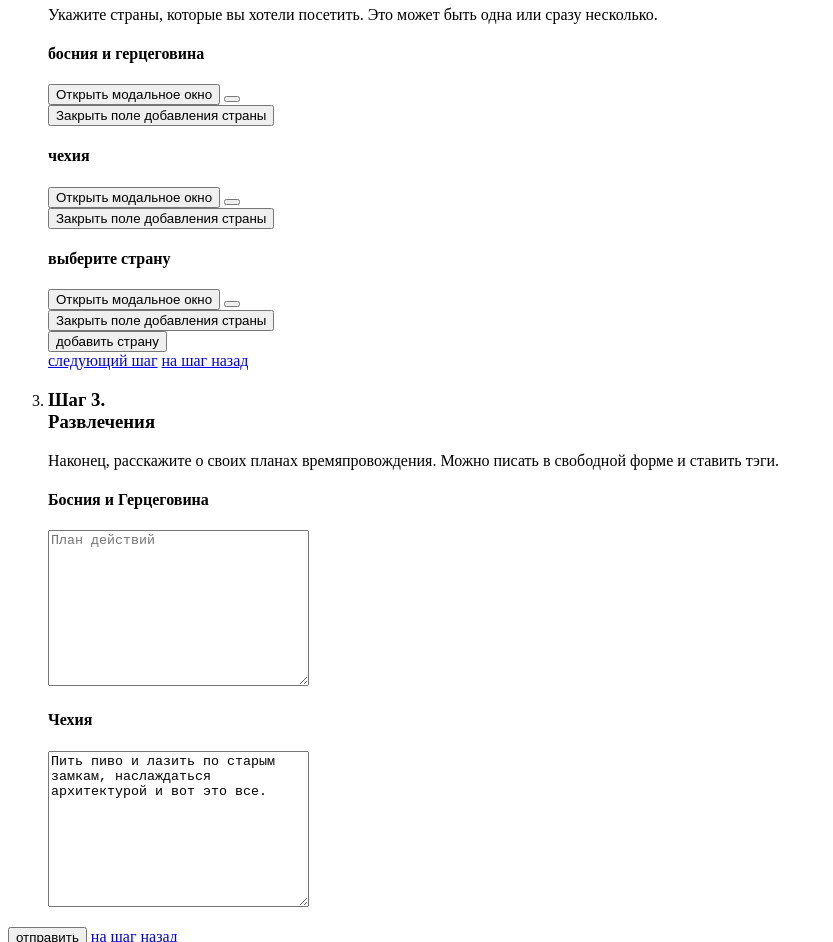
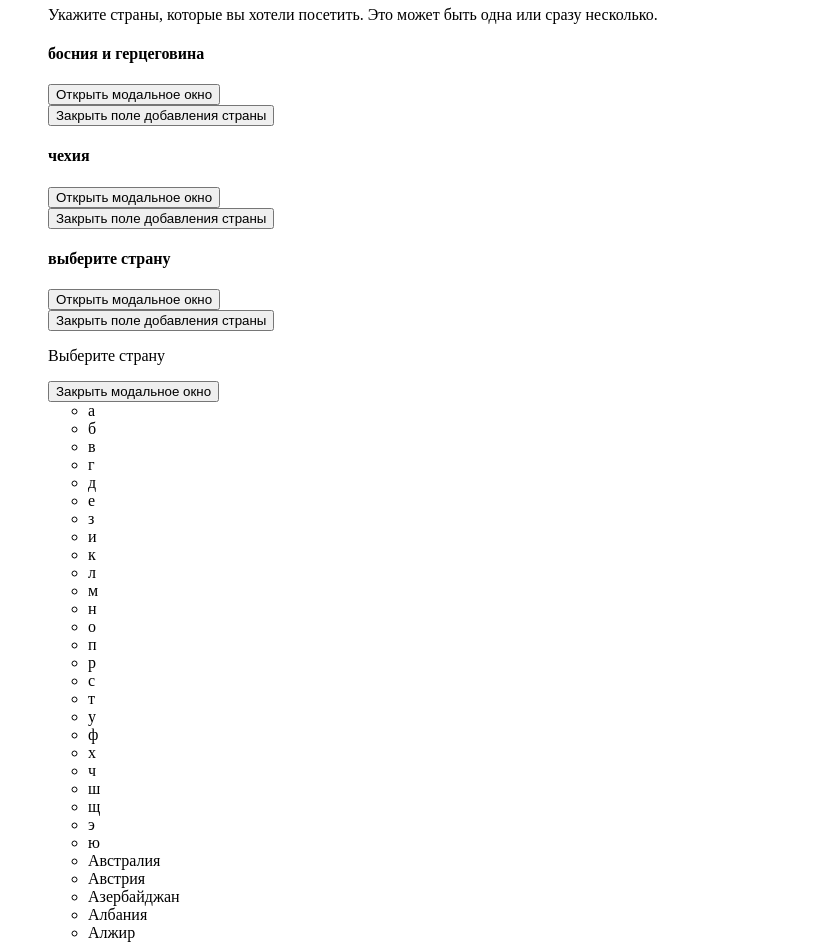
Before and after one commit to hinhilla/842325-pognali-21, a website: page source/form.html in a window 1280 px wide. Shown: the part 1383-2325 px from the top of the page, without its empty margins (0-833 px from the left). Drawn offline with Linux system fonts and the light colour scheme.

Commit message:
Разметка страницы формы

```diff
--- a/source/form.html
+++ b/source/form.html
@@ -27,7 +27,7 @@
               <a class="cite-navigation__link cite-navigation__link--active" href="#">направления</a>
             </li>
             <li class="cite-navigation__item">
-              <a class="cite-navigation__link" href="#">попутчики</a>
+              <a class="cite-navigation__link" href="source/catalog.html">попутчики</a>
             </li>
           </ul>
           <ul class="main-navigation__list user-navigation">
@@ -337,41 +337,83 @@
               <a name="second-step"><h3 class="route__tittle tittle-of-step">Шаг 2.<br>Маршрут</h3></a>
               <p class="route__description description-of-step">Укажите страны, которые вы хотели посетить. Это может быть одна или сразу несколько.</p>
               <div class="add-country-block">
-                <div class="add-country-block__1 add-country">
-                  <div class="add-country__element name-of-country">
+                <div class="add-country add-country--chosen add-country--next">
+                  <div class="add-country__element name-of-country name-of-country--chosen">
                     <h4 class="name-of-country__title">босния и герцеговина</h4>
-                    <button class="name-of-country__open-modal" type="button">Открыть модальное окно</button>
-                    <button class="name-of-country__button-of-something name-of-country__button-of-something--down" type="button"></button><!-- черная точка вроде как кнопка, но что она делает, я не понимаю -->
                   </div>
                   <div class="add-country__element flag-of-country">
-                    <!-- <img class="flag-of-country__image"> здесь будет флаг страны</img> -->
+                    <button class="add-country__open-modal add-country__open-modal--chosen" type="button">Открыть модальное окно</button>
                   </div>
                   <button class="add-country__close">Закрыть поле добавления страны</button>
                 </div>
-                <div class="add-country-block__1 add-country">
-                  <div class="add-country__element name-of-country">
+                <div class="add-country add-country--chosen add-country--next">
+                  <div class="add-country__element name-of-country name-of-country--chosen">
                     <h4 class="name-of-country__title">чехия</h4>
-                    <button class="name-of-country__open-modal" type="button">Открыть модальное окно</button>
-                    <button class="name-of-country__button-of-something name-of-country__button-of-something--down" type="button"></button><!-- черная точка вроде как кнопка, но что она делает, я не понимаю -->
                   </div>
-                  <div class="add-country__element flag-of-country">
-                    <!-- <img class="flag-of-country__image"> здесь будет флаг страны</img> -->
+                  <div class="add-country__element flag-of-country flag-of-country--chosen">
+                    <button class="add-country__open-modal add-country__open-modal--chosen" type="button">Открыть модальное окно</button>
                   </div>
                   <button class="add-country__close">Закрыть поле добавления страны</button>
                 </div>
-                <div class="add-country-block__1 add-country">
-                  <div class="add-country__element name-of-country name-of-country--empy">
-                    <h4 class="name-of-country__title">выберите страну</h4>
-                    <button class="name-of-country__open-modal name-of-country__open-modal--opened " type="button">Открыть модальное окно</button>
-                    <button class="name-of-country__button-of-something" type="button"></button><!-- черная точка вроде как кнопка, но что она делает, я не понимаю -->
+                <div class="add-country-wrapper">
+                  <div class="add-country add-country--next">
+                    <div class="add-country__element name-of-country">
+                      <h4 class="name-of-country__title">выберите страну</h4>
+                    </div>
+                    <div class="add-country__element flag-of-country">
+                      <button class="add-country__open-modal" type="button">Открыть модальное окно</button>
+                    </div>
+                    <button class="add-country__close" type="button">Закрыть поле добавления страны</button>
                   </div>
-                  <div class="add-country__element flag-of-country flag-of-country--empty">
-                    <!-- <img class="flag-of-country__image"> здесь будет флаг страны</img> -->
+                  <div class="add-country-modal add-country-modal--modal-show">
+                    <div class="add-country-modal__content">
+                      <p class="add-country-modal__tittle">Выберите страну</p>
+                      <button class="add-country-modal__button">Закрыть модальное окно</button>
+                      <ul class="alphabet">
+                        <li class="alphabet__item 1-letter">а</li>
+                        <li class="alphabet__item 2-letter">б</li>
+                        <li class="alphabet__item 3-letter">в</li>
+                        <li class="alphabet__item 4-letter">г</li>
+                        <li class="alphabet__item 5-letter">д</li>
+                        <li class="alphabet__item 6-letter">е</li>
+                        <li class="alphabet__item 7-letter">з</li>
+                        <li class="alphabet__item 8-letter">и</li>
+                        <li class="alphabet__item 9-letter">к</li>
+                        <li class="alphabet__item 10-letter">л</li>
+                        <li class="alphabet__item 11-letter">м</li>
+                        <li class="alphabet__item 12-letter">н</li>
+                        <li class="alphabet__item 13-letter">о</li>
+                        <li class="alphabet__item 14-letter">п</li>
+                        <li class="alphabet__item 15-letter">р</li>
+                        <li class="alphabet__item 16-letter">с</li>
+                        <li class="alphabet__item 17-letter">т</li>
+                        <li class="alphabet__item 18-letter">у</li>
+                        <li class="alphabet__item 19-letter">ф</li>
+                        <li class="alphabet__item 20-letter">х</li>
+                        <li class="alphabet__item 21-letter">ч</li>
+                        <li class="alphabet__item 22-letter">ш</li>
+                        <li class="alphabet__item 23-letter">щ</li>
+                        <li class="alphabet__item 24-letter">э</li>
+                        <li class="alphabet__item 25-letter">ю</li>
+                      </ul>
+                      <ul class="fit-country__list">
+                        <li class="fit-country">Австралия</li>
+                        <li class="fit-country">Австрия</li>
+                        <li class="fit-country">Азербайджан</li>
+                        <li class="fit-country">Албания</li>
+                        <li class="fit-country">Алжир</li>
+                        <li class="fit-country">Ангола</li>
+                        <li class="fit-country">Андорра</li>
+                        <li class="fit-country">Антигуа и Барбуда</li>
+                        <li class="fit-country">Аргентина</li>
+                        <li class="fit-country">Армения</li>
+                        <li class="fit-country">Афганистан</li>
+                      </ul>
+                    </div>
                   </div>
-                  <button class="add-country__close" type="button">Закрыть поле добавления страны</button>
                 </div>
-                <div class="new-block">
-                  <button class="new-block__button">добавить страну</button><!-- по идее вся эта кнопка должна быть кликабельна или только "+"?-->
+                <div class="add-country new-block">
+                  <button class="new-block__button">добавить страну</button>
                 </div>
               </div>
               <a class="button add-plan__button" href="#third-step">следующий шаг</a>
```
